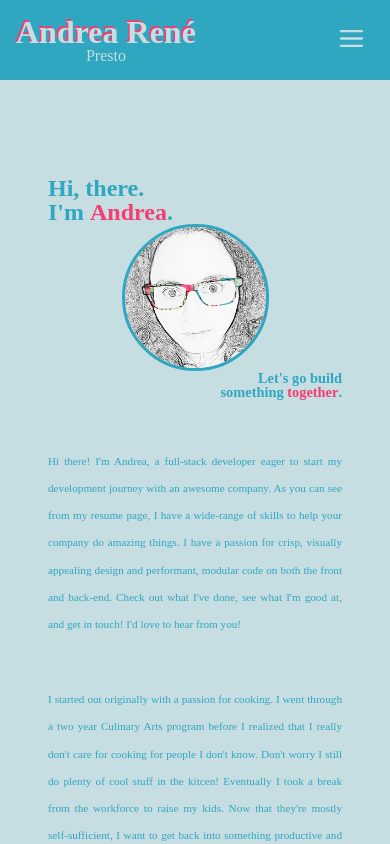
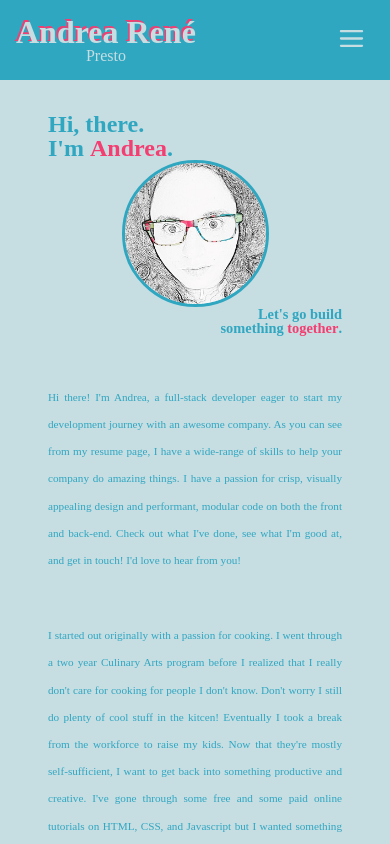
Before and after one commit to AndreaRene/AndreaRene, a React (Create React App) app: page / in a window 390 px wide. Shown: the top 844 px of the page. Built offline with nearby package versions, Linux system fonts and the light colour scheme.

Commit message:
tentatively finished with styling

```diff
--- a/src/components/About.css
+++ b/src/components/About.css
@@ -2,8 +2,8 @@
     display: flex;
     flex-wrap: wrap;
     justify-content: space-between;
-    margin-top: 5rem;
-    padding: 4rem 15rem;
+    margin-top: 2rem;
+    padding: 3rem 15rem;
     color: var(--mainBlue);
 }
 
@@ -62,7 +62,7 @@
 @media (min-width: 1450px) {
 
     #aboutMe {
-        padding: 5rem 15rem;
+        /* padding: 5rem 15rem; */
 
     }
 }
@@ -70,7 +70,7 @@
 @media (max-width: 1200px) {
 
     #aboutMe {
-        padding: 2rem;
+        padding: 0 7rem;
     }
 
 }
@@ -78,7 +78,7 @@
 @media (max-width: 1024px) {
 
     #aboutMe {
-        padding: 1.5rem;
+        /* padding: 1.5rem; */
     }
 
     #aboutMe h1 {
@@ -98,7 +98,7 @@
 @media (max-width: 768px) {
 
     #aboutMe {
-        padding: 6rem 3rem .5rem;
+        padding: 0 3rem .5rem;
     }
 
     #aboutMe h1 {
@@ -124,7 +124,7 @@
 @media (min-width: 560px) and (max-width: 768px) {
 
     #aboutMe {
-        padding: 6rem 2rem .5rem;
+        /* padding: 6rem 2rem .5rem; */
     }
 
     #aboutMe h1 {
@@ -172,7 +172,7 @@
 @media (max-width: 380px) {
 
     #aboutMe {
-        padding: 6rem 1rem .5rem;
+        /* padding: 6rem 1rem .5rem; */
     }
 
 }
--- a/src/components/Contact.css
+++ b/src/components/Contact.css
@@ -17,7 +17,7 @@
 
 
 .contactList {
-    margin-top: 5rem;
+    /* margin-top: 5rem; */
     text-align: center;
 }
 
@@ -45,7 +45,7 @@
 
 @media (max-width: 1024px) {
     #contact {
-        padding: .5rem;
+        /* padding: .5rem; */
     }
 
     #contact h2 {
--- a/src/components/Footer.css
+++ b/src/components/Footer.css
@@ -35,7 +35,7 @@
 @media (max-width: 768px) {
     #pageFooter {
         padding: 1em;
-        font-size: 1rem;
+        /* font-size: 1rem; */
     }
 }
 
--- a/src/components/Header.css
+++ b/src/components/Header.css
@@ -1,9 +1,9 @@
 #topNav {
-    position: fixed;
-    z-index: 1;
-    top: 0;
+    display: flex;
+    /* position: fixed; */
+    /* z-index: 1; */
+    /* top: 0; */
     overflow: hidden;
-    display: flex;
     justify-content: space-between;
     width: 100%;
     padding: 1rem;
--- a/src/components/Header.js
+++ b/src/components/Header.js
@@ -31,7 +31,7 @@ const Header = (props) => {
 
                     <li className="navLink" onClick={closeMobileMenu}><a href="#contact" className={`navClick ${activePage === 'contact' ? 'active' : ''}`} id="contact" onClick={clickHandler}>Let's Connect</a></li>
 
-                        <li className="navLink"onClick={closeMobileMenu}><a href="#resume" className={`navClick ${activePage === 'resume' ? 'active' : ''}`} id="resume" onClick={clickHandler}>Resumé</a></li>
+                     <li className="navLink"onClick={closeMobileMenu}><a href="#resume" className={`navClick ${activePage === 'resume' ? 'active' : ''}`} id="resume" onClick={clickHandler}>Resumé</a></li>
                 </ul>
                 <div className="mobileMenu" onClick={handleClick}>
                         {click ? (<CloseMenu className="menuIcon" />) : (<OpenMenu className="menuIcon" />)}
--- a/src/components/Portfolio.css
+++ b/src/components/Portfolio.css
@@ -11,7 +11,7 @@
 @media (max-width: 1200px) {
 
     .workGrid {
-        padding: .5rem 0;
+        /* padding: .5rem 0; */
     }
 }
 
@@ -22,7 +22,9 @@
 }
 
 @media (max-width: 768px) {
-
+    .workGrid {
+        margin-bottom: 1rem;
+    }
     }
 
 
--- a/src/components/Project.css
+++ b/src/components/Project.css
@@ -99,7 +99,7 @@
 @media (max-width: 1024px) {
     .boxGroup {
         width: 90%;
-        margin-top: 3rem;
+        /* margin-top: 3rem; */
 }
 
     .boxSection2,
@@ -136,6 +136,7 @@
     .box{
         width: 80%;
         padding: 0;
+        justify-content: center;
     }
     .box p {
         display: none;
@@ -143,6 +144,9 @@
 
     .title{
         width: 45%;
+        margin-top: 2rem;
+        margin-bottom: -1rem;
+        z-index: 1;
     }
 }
 
--- a/src/components/Resume.css
+++ b/src/components/Resume.css
@@ -90,11 +90,11 @@
 
     .resumePage {
         flex-direction: column-reverse;
-        margin-top: 8rem;
+        /* margin-top: 8rem; */
     }
 
     #downloadResume {
-        margin: 0;
+        margin-top: 3rem;
     }
 
     .cardDeck {
@@ -123,9 +123,9 @@
         width: 35%;
     }
 
-        .card .cardHeader{
-            font-size: 1.4rem;
-        }
+    .card .cardHeader{
+        font-size: 1.4rem;
+    }
 
 }
 
@@ -133,7 +133,7 @@
 
     .cardDeck {
         /* width: 40%; */
-        padding: .5rem;
+        padding: 2rem .5rem;
     }
 
     .card .cardHeader {
--- a/src/index.css
+++ b/src/index.css
@@ -58,6 +58,13 @@ ul {
 }
 
 .mainSection {
-  margin-top: 5rem;
-  padding: 3em .5em;
+  /* margin-top: 5rem; */
+  /* padding: 3em .5em; */
 }
+
+@media (max-width: 1024px) {
+  .mainSection {
+    /* margin-top: 0;
+    padding-top: 0; */
+  }
+}
```
